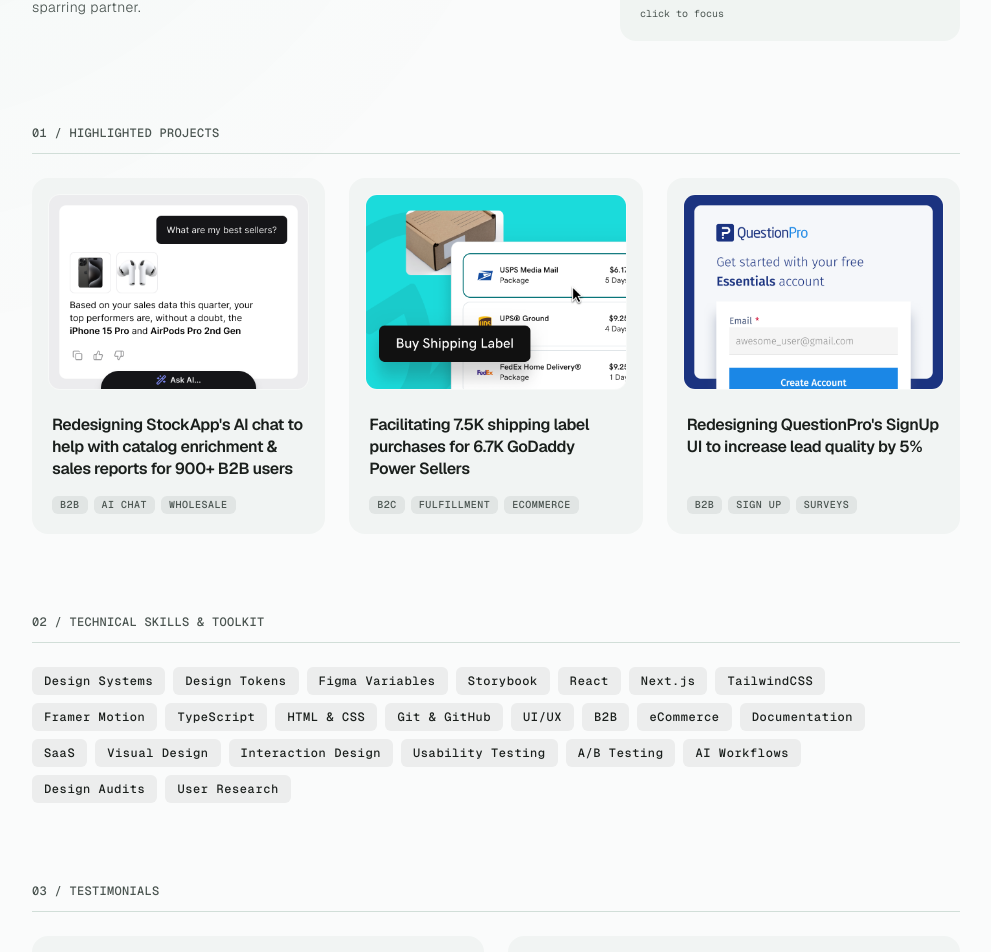
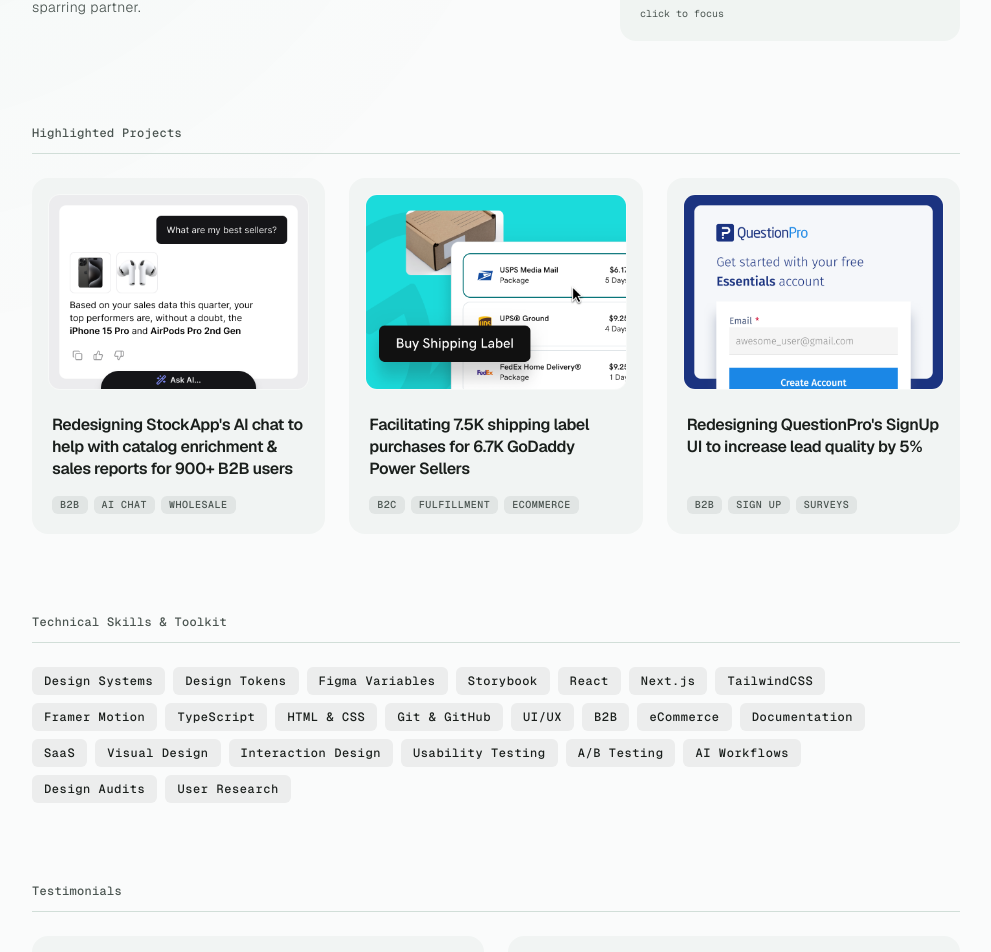
Before and after one commit to omguillermo/portfolio-gemini-v0, a Next.js app: page / in a window 1280 px wide. Shown: the part 377-1329 px from the top of the page, without its empty margins (144-1135 px from the left). Built offline with nearby package versions, Linux system fonts and the light colour scheme.

Commit message:
style(typography): remove numeric prefixes and convert section headers to title case on home and about pages

```diff
--- a/app/about/page.tsx
+++ b/app/about/page.tsx
@@ -142,7 +142,7 @@
         {/* Career Timeline Section (Full Width Breakout) */}
         <div className="mt-20 space-y-6">
           <Reveal width="100%" overflow="visible">
-            <h2 className="text-mono text-secondary font-medium tracking-wide border-b border-border pb-3 mb-6 text-xs uppercase">
+            <h2 className="text-mono font-mono text-secondary font-medium tracking-wide border-b border-border pb-3 mb-6 text-xs">
               Career History Timeline
             </h2>
           </Reveal>
@@ -239,7 +239,7 @@
         {/* Prior Experience Section */}
         <div className="mt-20 space-y-6">
           <Reveal width="100%" overflow="visible">
-            <h2 className="text-mono text-secondary font-medium tracking-wide border-b border-border pb-3 mb-6 text-xs uppercase">
+            <h2 className="text-mono font-mono text-secondary font-medium tracking-wide border-b border-border pb-3 mb-6 text-xs">
               Past Graphic Design Experience
             </h2>
           </Reveal>
@@ -271,7 +271,7 @@
         {/* Certifications and Training */}
         <div className="mt-20 space-y-6">
           <Reveal width="100%" overflow="visible">
-            <h2 className="text-mono text-secondary font-medium tracking-wide border-b border-border pb-3 mb-6 text-xs uppercase">
+            <h2 className="text-mono font-mono text-secondary font-medium tracking-wide border-b border-border pb-3 mb-6 text-xs">
               Verified Credentials & Education
             </h2>
           </Reveal>
--- a/app/page.tsx
+++ b/app/page.tsx
@@ -49,8 +49,8 @@
 
         <section className="mb-20">
           <Reveal width="100%" overflow="visible">
-            <h2 className="text-mono font-mono text-secondary font-medium tracking-wide mb-6 border-b border-border pb-3 text-xs uppercase">
-              01 / Highlighted Projects
+            <h2 className="text-mono font-mono text-secondary font-medium tracking-wide mb-6 border-b border-border pb-3 text-xs">
+              Highlighted Projects
             </h2>
           </Reveal>
 
@@ -109,11 +109,11 @@
           </div>
         </section>
 
-        {/* 02 / Technical Skills & Toolkit */}
+        {/* Technical Skills & Toolkit */}
         <section className="mb-20">
           <Reveal width="100%" overflow="visible">
-            <h2 className="text-mono font-mono text-secondary font-medium tracking-wide mb-6 border-b border-border pb-3 text-xs uppercase">
-              02 / Technical Skills & Toolkit
+            <h2 className="text-mono font-mono text-secondary font-medium tracking-wide mb-6 border-b border-border pb-3 text-xs">
+              Technical Skills & Toolkit
             </h2>
           </Reveal>
 
@@ -133,11 +133,11 @@
           </Reveal>
         </section>
 
-        {/* 03 / Testimonials */}
+        {/* Testimonials */}
         <section className="mb-20">
           <Reveal width="100%" overflow="visible">
-            <h2 className="text-mono font-mono text-secondary font-medium tracking-wide mb-6 border-b border-border pb-3 text-xs uppercase">
-              03 / Testimonials
+            <h2 className="text-mono font-mono text-secondary font-medium tracking-wide mb-6 border-b border-border pb-3 text-xs">
+              Testimonials
             </h2>
           </Reveal>
 
--- a/components/TestimonialsGrid.tsx
+++ b/components/TestimonialsGrid.tsx
@@ -73,7 +73,7 @@
   return (
     <div className="space-y-6">
       {/* Section Header */}
-      <h2 className="text-mono font-mono text-secondary font-medium tracking-wide border-b border-border pb-3">
+      <h2 className="text-mono font-mono text-secondary font-medium tracking-wide border-b border-border pb-3 mb-6 text-xs">
         Endorsements & Team Feedback
       </h2>
 
```
